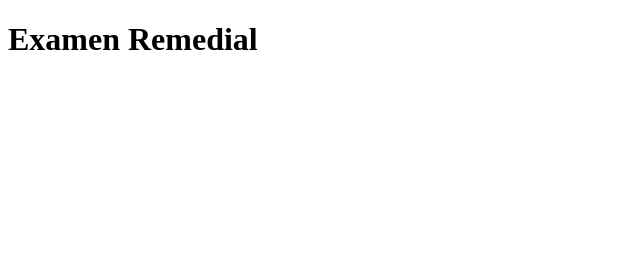
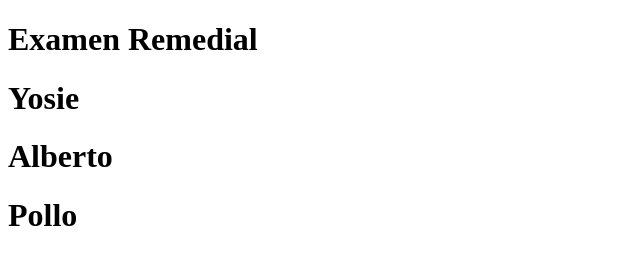
Before and after one commit to rick270417/RemedialExamen, a plain HTML site: page index.html in a window 1280 px wide. Shown: the whole page, without its empty margins (0-640 px from the left). Drawn offline with Linux system fonts and the light colour scheme.

Commit message:
Se agrego la lista de alumnos

```diff
--- a/index.html
+++ b/index.html
@@ -7,6 +7,9 @@
 
 <body>
 <h1> Examen Remedial </h1>
+    <h1>Yosie</h1>
+    <h1>Alberto</h1>
+    <h1>Pollo</h1>
 </body>
 
 </html>
```
